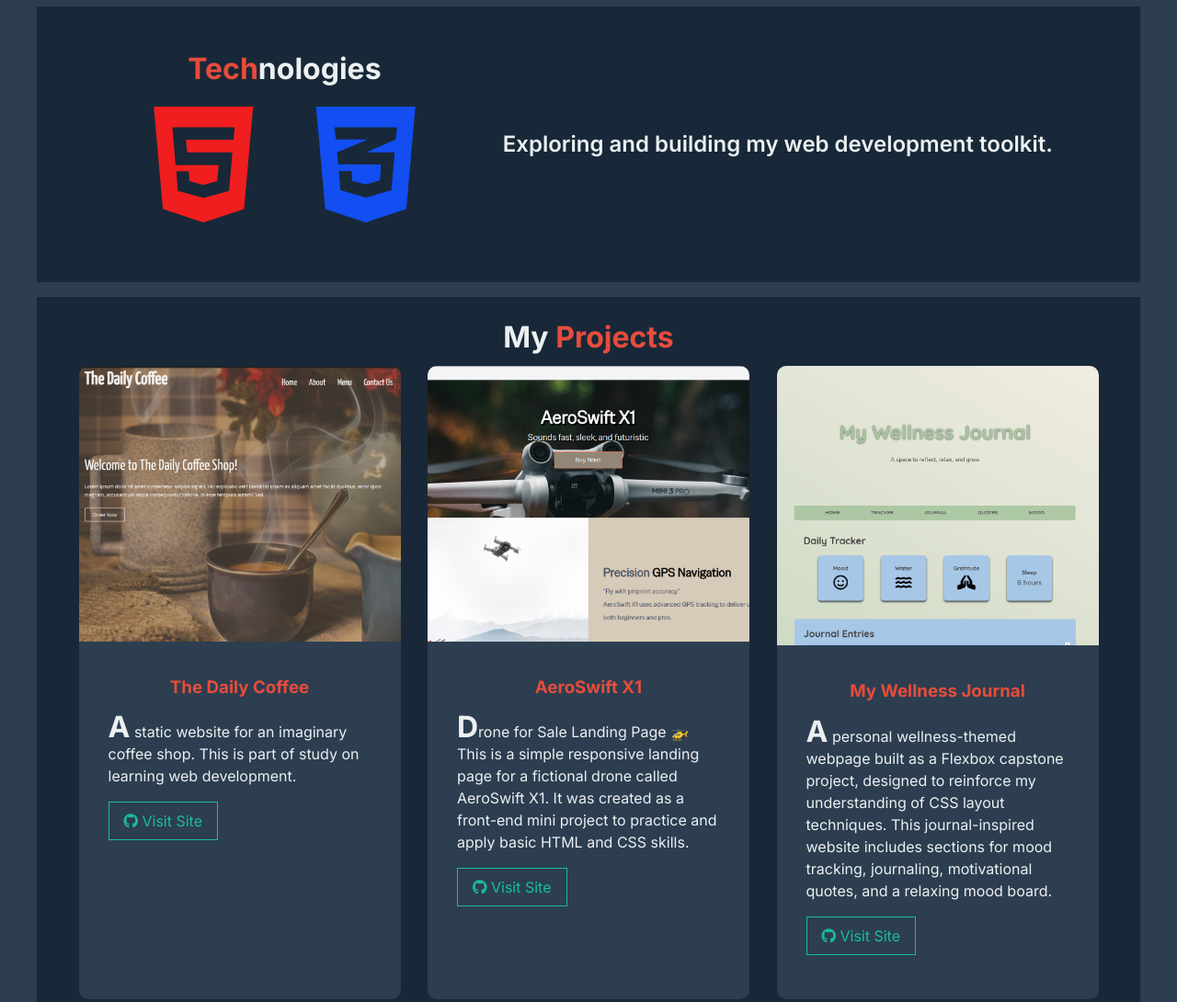
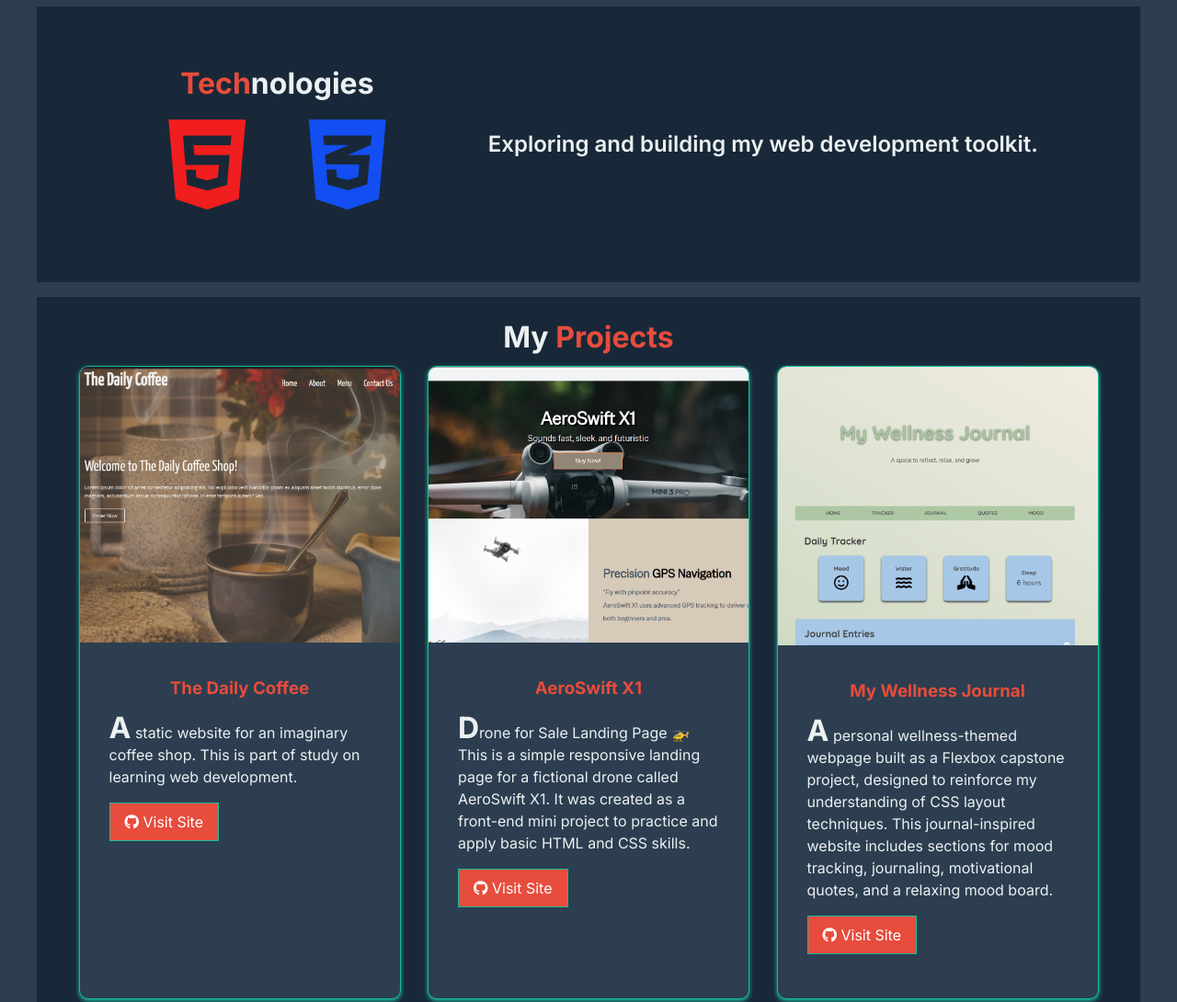
Before and after one commit to bray-hiramis/bray-hiramis-portfolio-v1, a website: page index.html in a window 1280 px wide. Shown: the part 900-1990 px from the top of the page at 92% size. Drawn offline with nearby package versions, Linux system fonts and the light colour scheme.

Commit message:
Updated some UI elements ang clean the HTML a bit

```diff
--- a/index.html
+++ b/index.html
@@ -14,7 +14,7 @@
         <!-- header: logo and links -->
         <header>
             <div id="logo">
-                <p aria-hidden="true"><a href="#hero"><span class="highlight">bray</span>H</a></p>
+                <p><a href="#hero"><span class="highlight">bray</span>H</a></p>
             </div>
             <nav id="navbar">
                 <ul>
@@ -69,7 +69,7 @@
                     <div class="proj-img">
                         <img src="./img/Screenshot From 2025-04-26 23-23-59.png" alt="Project number one.">
                     </div>
-                    <div class="proj-card proj-desc">
+                    <div class="proj-desc">
                         <h3>The Daily Coffee</h3>
                         <p>A static website for an imaginary coffee shop. This is part of study on learning web development.</p>
                         <a href="https://bray-hiramis.github.io/The-Daily-Coffee/" target="_blank"><i class="fa-brands fa-github"></i> Visit Site</a>
--- a/styles.css
+++ b/styles.css
@@ -228,7 +228,7 @@ header {
 }
 
 .skills-tech i {
-    font-size: 9rem;
+    font-size: 7rem;
     margin: 0 2rem;
     text-align: center;
     border-radius: 50%;
@@ -272,6 +272,8 @@ header {
     max-width: 350px;
     background-color: #2c3e50;
     border-radius: 10px;
+    border: 1px solid #1abc9c;
+    box-shadow: 0 2px 5px #1abc9c;
 }
 
 .proj-img img{
@@ -296,7 +298,8 @@ header {
 
 .proj-desc a {
     display: inline-block;
-    color: #1abc9c;
+    color: #fff;
+    background-color: #e74c3c;
     padding: .5rem 1rem;
     margin: 1rem 0;
     border: 1px solid #1abc9c;
```
